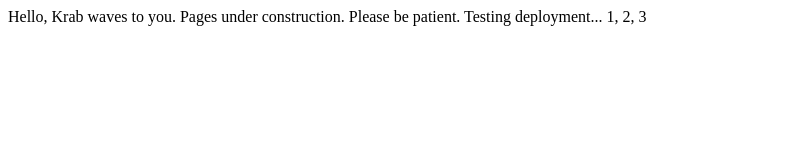
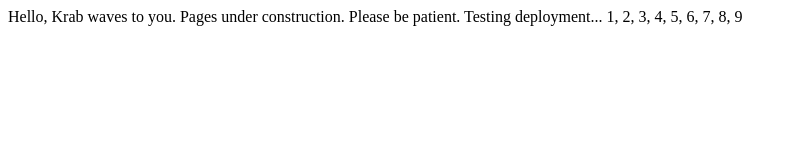
Before and after one commit to KrabCode/krab.md, a plain HTML site: page index.html in a window 1280 px wide. Shown: the whole page, without its empty margins (0-797 px from the left). Drawn offline with Linux system fonts and the light colour scheme.

Commit message:
Update index.html

```diff
--- a/index.html
+++ b/index.html
@@ -5,7 +5,6 @@
     <title>krab.md</title>
     </head>
     <body>
-    Hello, Krab waves to you. Pages under construction. Please be patient.
-	Testing deployment... 1, 2, 3
+    Hello, Krab waves to you. Pages under construction. Please be patient. Testing deployment... 1, 2, 3, 4, 5, 6, 7, 8, 9
     </body>
     </html>
```
